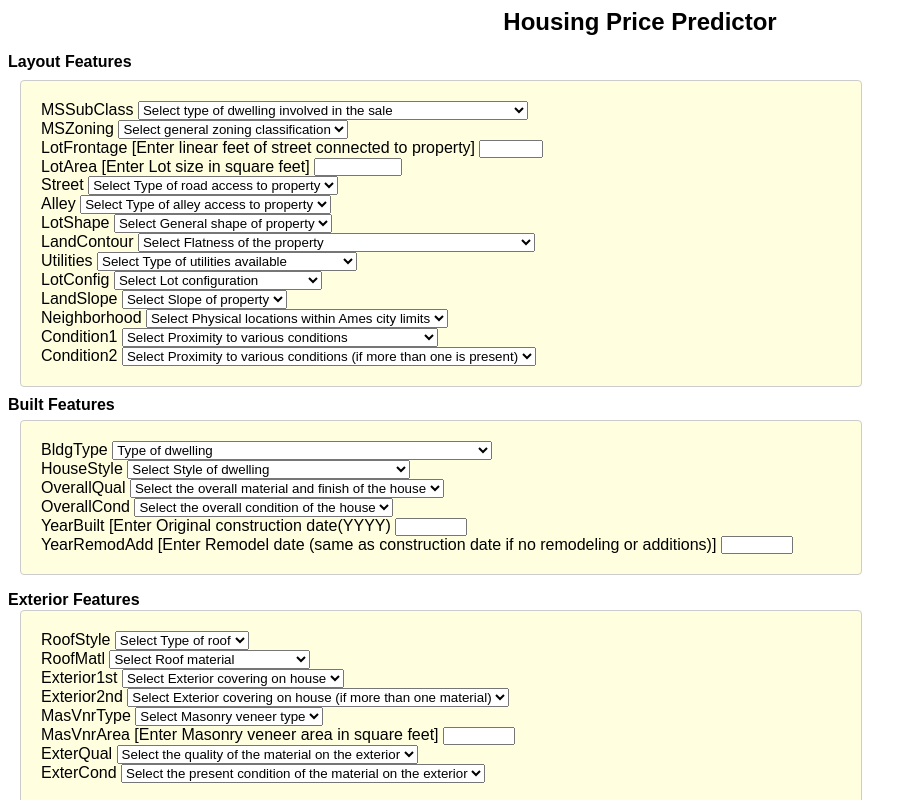
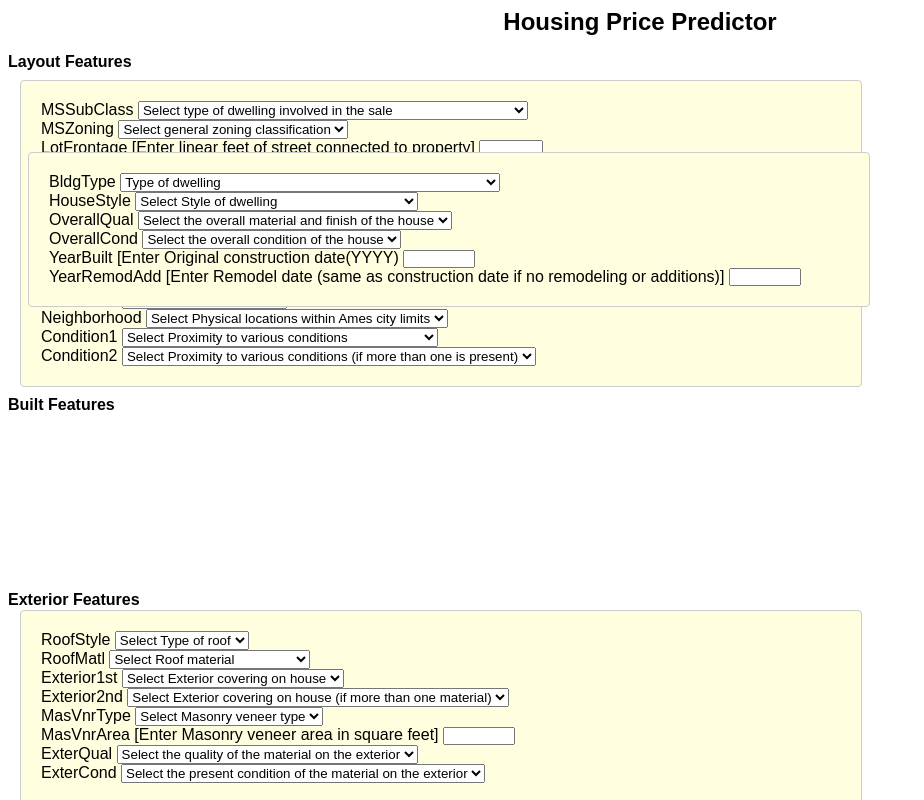
Before and after one commit to SiddharthSunilPatil/house_price_advanced_regression, a Flask app: page /predict_data in a window 1280 px wide. Shown: the whole page, without its empty margins (0-924 px from the left). Run offline with Flask 3, Linux system fonts and the light colour scheme.

Commit message:
Updated home.css

```diff
--- a/static/style_home.css
+++ b/static/style_home.css
@@ -15,8 +15,8 @@ body {
   }
   .form-box_built_features {
     max-width: 800px;
-    position: absolute ;
-    top: 420px;
+    position: relative ;
+    top: 100px;
     left: 20px;
     background-color: #FFFFE0;
     padding: 20px;
```
